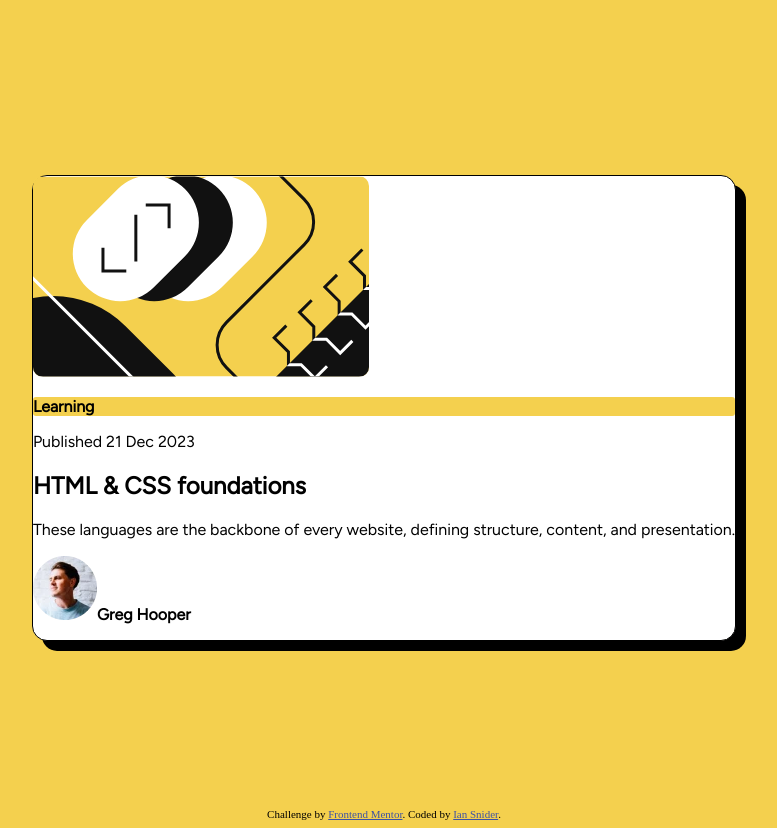
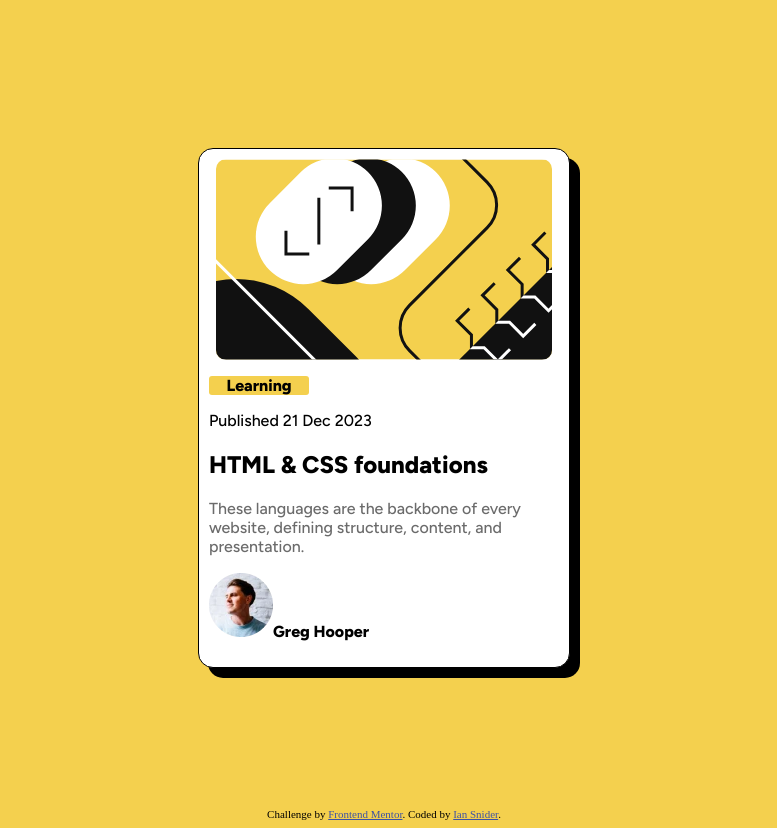
Before and after one commit to CertIanS/blog-preview-card, a plain HTML site: page index.html in a window 1280 px wide. Shown: the whole page, without its empty margins (256-1033 px from the left). Drawn offline with Linux system fonts and the light colour scheme.

Commit message:
Added font weights and centered top image

```diff
--- a/index.html
+++ b/index.html
@@ -5,7 +5,7 @@
   <meta name="viewport" content="width=device-width, initial-scale=1.0"> <!-- displays site properly based on user's device -->
 
   <link rel="icon" type="image/png" sizes="32x32" href="./assets/images/favicon-32x32.png">
-  <link rel="stylesheet" href="https://fonts.googleapis.com/css2?family=Figtree&display=swap">
+  <link rel="stylesheet" href="https://fonts.googleapis.com/css2?family=Figtree:wght@300;400;500;600;700;800;900&display=swap">
 
   <title>Frontend Mentor | Blog preview card</title>
 
@@ -18,10 +18,16 @@
     }
     p{
       font-size: 16px;
-
     }
     p, h2{
       font-family: "Figtree", sans-serif;
+    }
+    h2{
+      font-weight: 800;
+    }
+    h2:hover{
+      color: hsl(47, 88%, 63%);
+      cursor: pointer;
     }
     .container{
       display: flex;
@@ -34,17 +40,29 @@
       border-radius: 15px;
       border: 1px solid black;
       box-shadow: 10px 10px;
+      max-width: 350px;
+      padding: 10px;
     }
-    .topic{
+    .learning{
       background-color: hsl(47, 88%, 63%);
       font-weight: 800;
       border-radius: 3px;
+      text-align: center;
+      width: 100px;
     }
     .avatar{
       font-weight: 800;
     }
-    img{
+    .bloglogo{
       border-radius: 10px;
+      display: block;
+      margin: auto;
+    }
+    .info{
+      color: hsl(0, 0%, 42%);
+    }
+    .date, .info{
+      font-weight: 500;
     }
   </style>
 </head>
@@ -52,11 +70,11 @@
 
   <div class="container">
     <div class="card">
-      <img src="assets/images/illustration-article.svg" alt="blog logo">
-      <p class="topic">Learning</p>
-      <p>Published 21 Dec 2023</p>
+      <img class="bloglogo" src="assets/images/illustration-article.svg" alt="blog logo">
+      <p class="learning">Learning</p>
+      <p class="date">Published 21 Dec 2023</p>
       <h2>HTML & CSS foundations</h2>
-      <p>These languages are the backbone of every website, defining structure, content, and presentation.</p>
+      <p class="info">These languages are the backbone of every website, defining structure, content, and presentation.</p>
       <p class="avatar"><img src="assets/images/image-avatar.webp" alt="avatar">Greg Hooper</p>
     </div>
   </div>
```
